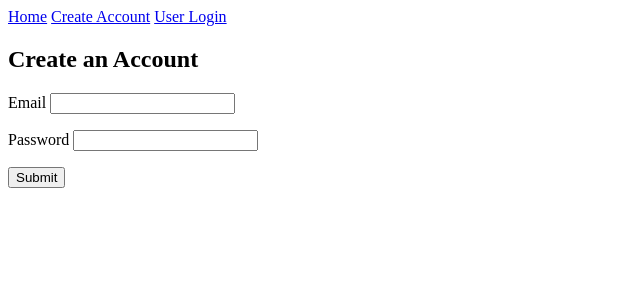
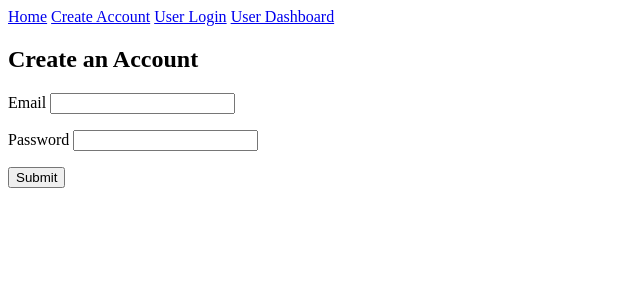
Before and after one commit to khanderz/MME-Calculator, a Flask app: page /create_user in a window 1280 px wide. Shown: the top 300 px of the page, without its empty margins (0-640 px from the left). Run offline with Flask 2, Linux system fonts and the light colour scheme; some libraries are stand-ins or nearby versions.

Commit message:
added user dashboard to nav bar

```diff
--- a/templates/base.html
+++ b/templates/base.html
@@ -36,6 +36,7 @@
       <a class="active" href="/">Home</a>
       <a href="/create_user">Create Account</a>
       <a href="/login_page">User Login</a>
+      <a href="/login_page">User Dashboard</a>
     </div>
 
       <!-- Allow each page access to stored session flash messages -->
```
